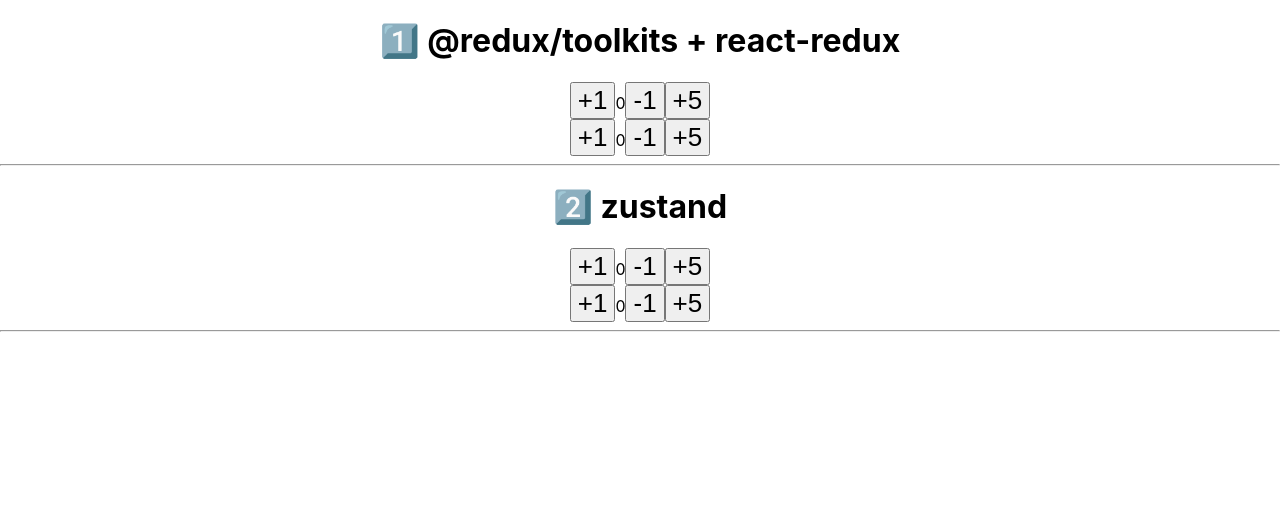
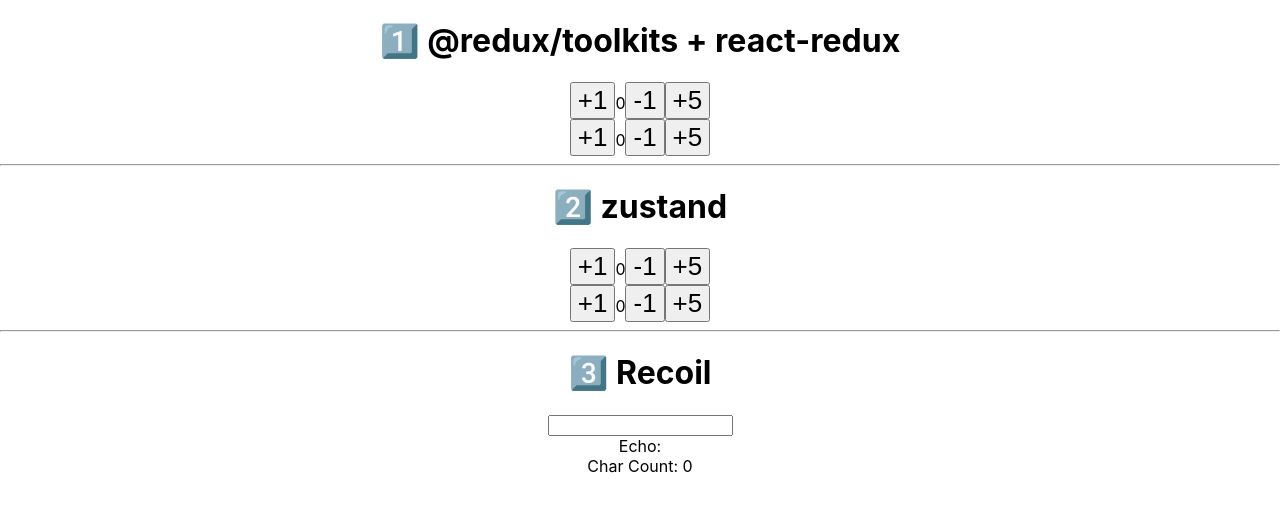
Before and after one commit to jamessawyer/react-mirco-state-manage, a React (Vite) app: page / in a window 1280 px wide. Shown: the top 512 px of the page. Built offline with nearby package versions, Linux system fonts and the light colour scheme.

Commit message:
Recoill Counter

```diff
--- a/src/App.tsx
+++ b/src/App.tsx
@@ -1,5 +1,6 @@
 import { useState } from 'react'
 import './App.css'
+import CounterRecoil from './CounterRecoil'
 import CounterRedux from './CounterRedux'
 import CounterZustand from './CounterZustand'
 
@@ -14,6 +15,8 @@
       <h1>2️⃣ zustand</h1>
       <CounterZustand />
       <hr />
+      <h1>3️⃣ Recoil</h1>
+      <CounterRecoil />
     </div>
   )
 }
--- /dev/null
+++ b/src/CounterRecoil.tsx
@@ -0,0 +1,48 @@
+import { atom, RecoilRoot, selector, useRecoilState, useRecoilValue } from "recoil";
+
+const textState = atom({
+  key: 'textState',
+  default: '',
+})
+
+const TextInput = () => {
+  // useRecoilState 和 useState 类似 返回一个数组
+  const [text, setText] = useRecoilState(textState)
+
+  return (
+    <div>
+      <input type="text" value={text} onChange={e => setText(e.target.value)} />
+      <br />
+      Echo: {text}
+    </div>
+  )
+}
+
+// 派生 state
+const charCountState = selector({
+  key: 'charCountState',
+  get: ({ get }) => get(textState).length
+})
+
+// textState发生变化时，派生状态charCountState也会更新，导致 CharCount 组件将重渲染
+const CharCount = () => {
+  const count = useRecoilValue(charCountState)
+  return <>
+    Char Count: {count}
+  </>
+}
+
+const CharCounter = () => (
+  <div>
+    <TextInput />
+    <CharCount />
+  </div>
+)
+
+const CounterRecoil = () => (
+  <RecoilRoot>
+    <CharCounter />
+  </RecoilRoot>
+)
+
+export default CounterRecoil
```
